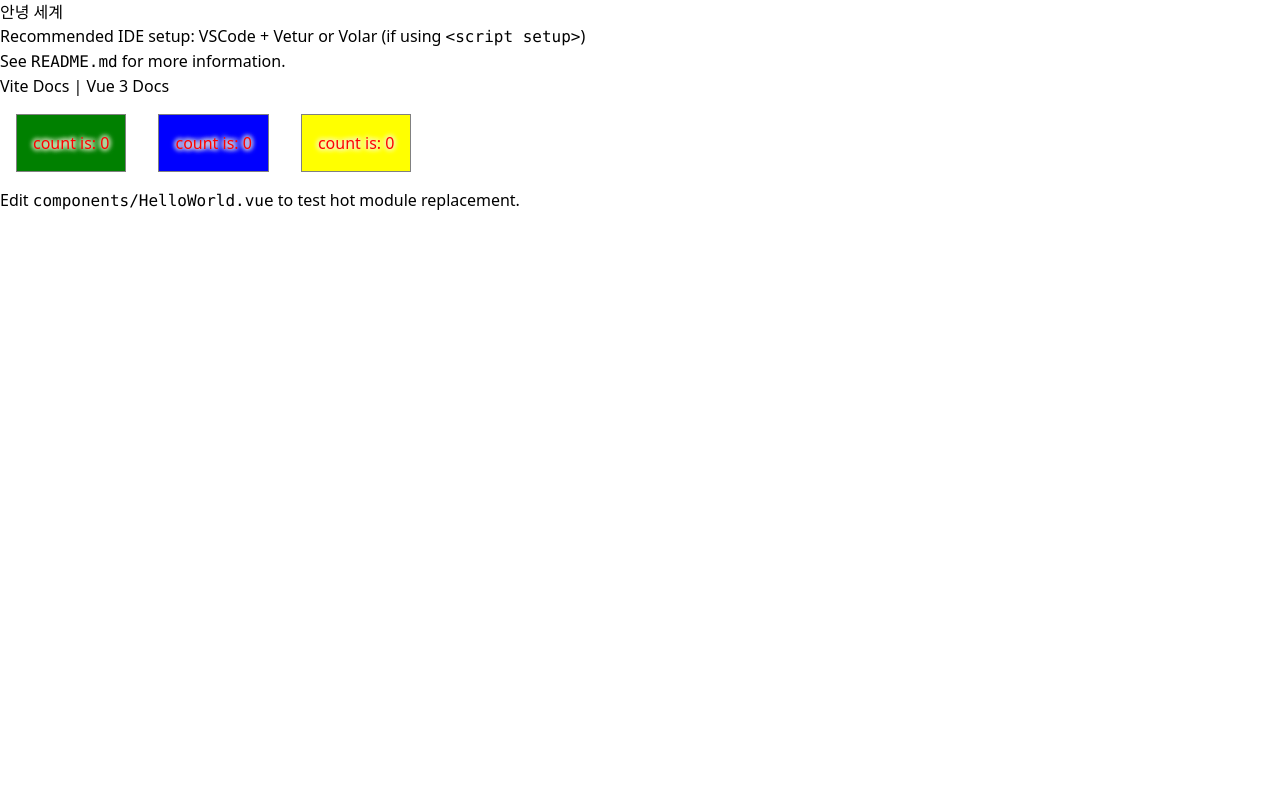
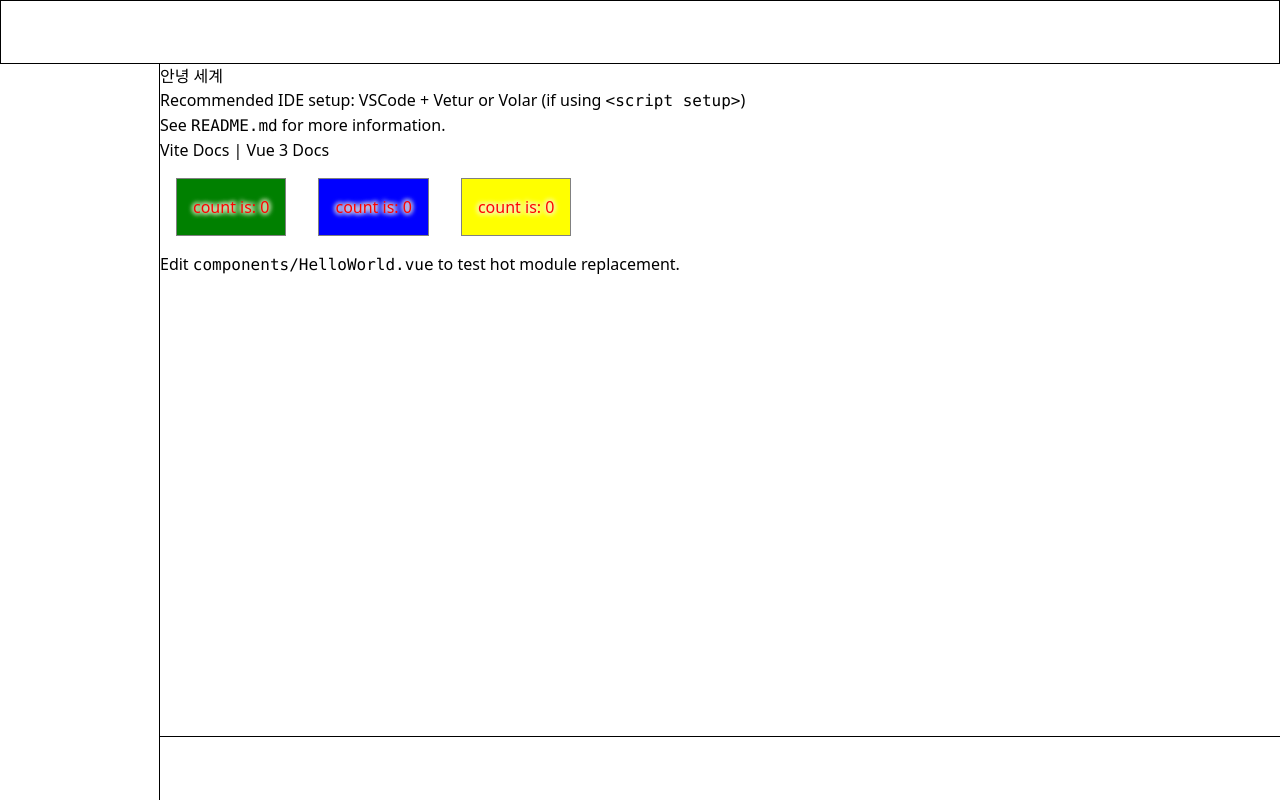
Before and after one commit to ezaurum/vue3-boilerplate, a Vue app: page / in a window 1280 px wide. Built offline with nearby package versions, Linux system fonts and the light colour scheme.

Commit message:
feat: Add default layout

```diff
--- a/src/App.vue
+++ b/src/App.vue
@@ -1,16 +1,18 @@
 <template>
-  <router-view />
+  <DefaultLayout></DefaultLayout>
 </template>
 
 <script lang="ts">
 import { defineComponent } from "vue"
+import DefaultLayout from "@/layouts/DefaultLayout.vue"
 
 export default defineComponent({
   name: "App",
+  components: { DefaultLayout },
 })
 </script>
-
-<style>
+<style lang="scss">
 #app {
+  @apply flex h-screen w-screen m-0 p-0;
 }
 </style>
--- /dev/null
+++ b/src/layouts/DefaultLayout.vue
@@ -0,0 +1,51 @@
+<template>
+  <main>
+    <header role="group">
+      <router-view name="state"></router-view>
+    </header>
+    <nav role="navigation">
+      <router-view name="navigation"></router-view>
+    </nav>
+    <section role="main">
+      <router-view />
+    </section>
+    <footer role="group"></footer>
+  </main>
+</template>
+
+<script lang="ts">
+export default {}
+</script>
+<style lang="scss" scoped>
+$headerHeight: 4rem;
+$footerHeight: 4rem;
+$navigationWidth: 10rem;
+main {
+  @apply grid h-full w-full;
+  grid-template-areas:
+    "header header"
+    "navigation content"
+    "navigation footer";
+  grid-auto-rows: $headerHeight 1fr $footerHeight;
+  grid-auto-columns: $navigationWidth 1fr;
+
+  header {
+    @apply border border-black;
+    grid-area: header;
+  }
+
+  section[role="main"] {
+    grid-area: content;
+  }
+
+  nav {
+    @apply border-r border-black;
+    grid-area: navigation;
+  }
+
+  footer {
+    @apply border-t border-black;
+    grid-area: footer;
+  }
+}
+</style>
```
Also changed, not shown: 2 other files (tests, documents, lock files or other folders).
